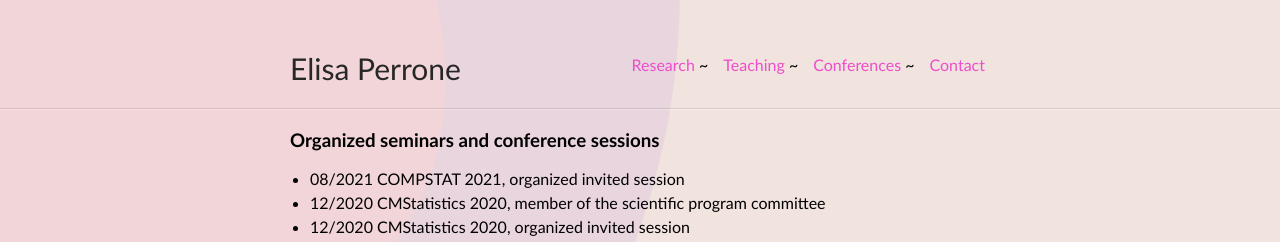
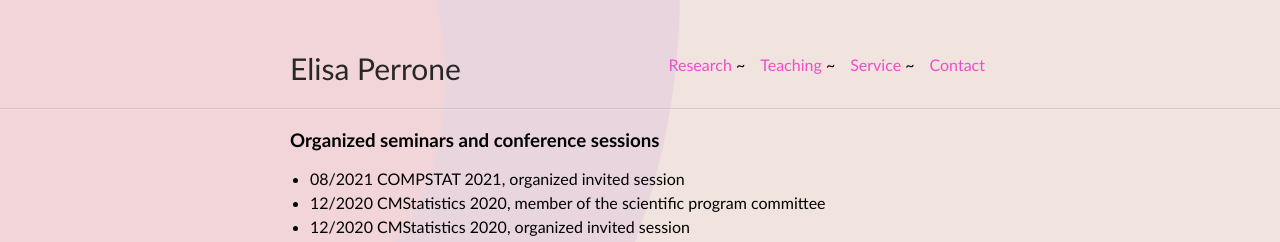
Before and after one commit to elisaperrone/elisaperrone.github.io, a Jekyll site: the page built from service.md, in a window 1280 px wide. Shown: the top 242 px of the page. Built offline with Jekyll 4.4.1, drawn with Linux system fonts in a browser that asks for light colours; our own code applies the rules of GitHub Pages for plain Markdown files.

Commit message:
changed name service

```diff
--- a/_config.yml
+++ b/_config.yml
@@ -20,7 +20,7 @@ nav:
    link: "research"
  - name: "Teaching"
    link: "teaching"
- - name: "Conferences"
-   link: "conferences"
+ - name: "Service"
+   link: "service"
  - name: "Contact"
    link: "contact"
--- a/_sass/typography.scss
+++ b/_sass/typography.scss
@@ -42,7 +42,7 @@
         position: relative;
         margin: -10px 0 0 30px;
         float: right;
-        border-radius: 40%;
+        border-radius: 15%;
         p & {
             padding: 0;
             margin: 0;
```
Also changed, not shown: service.md (renamed from conferences.md).
